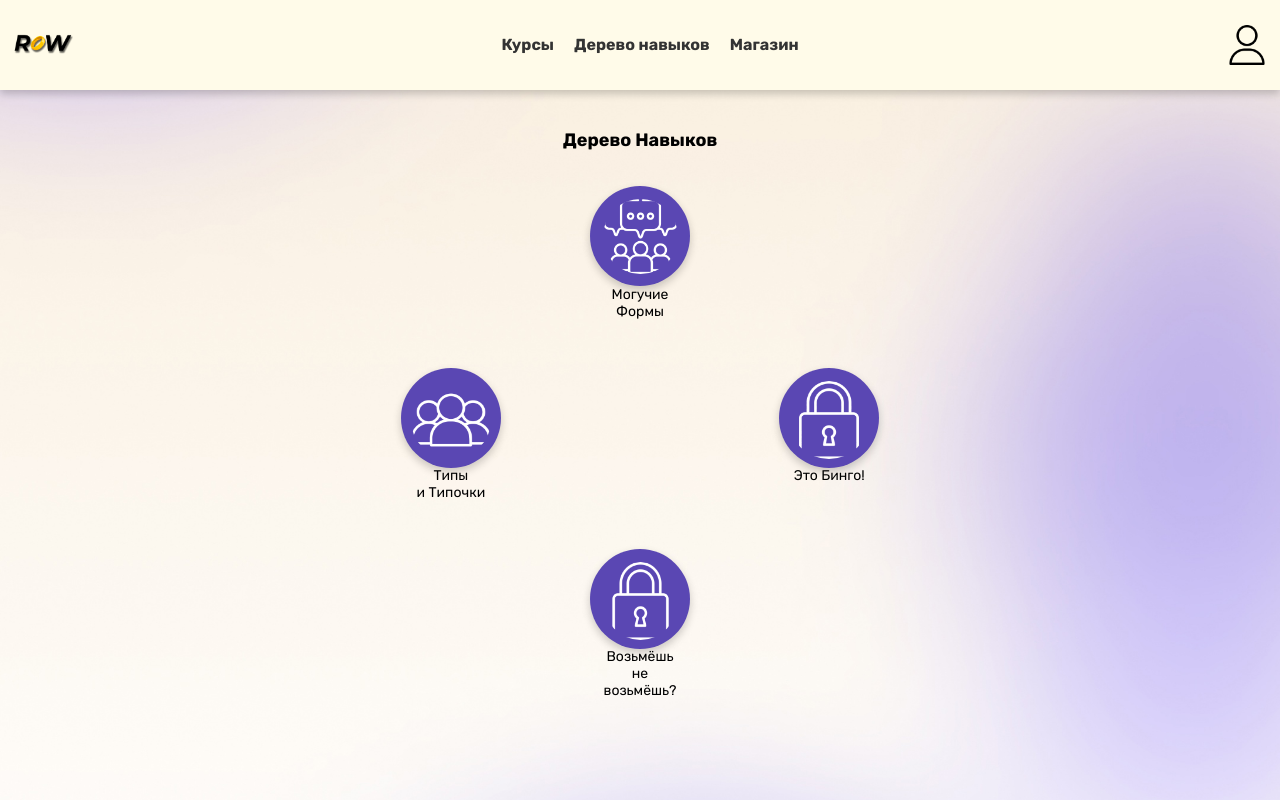
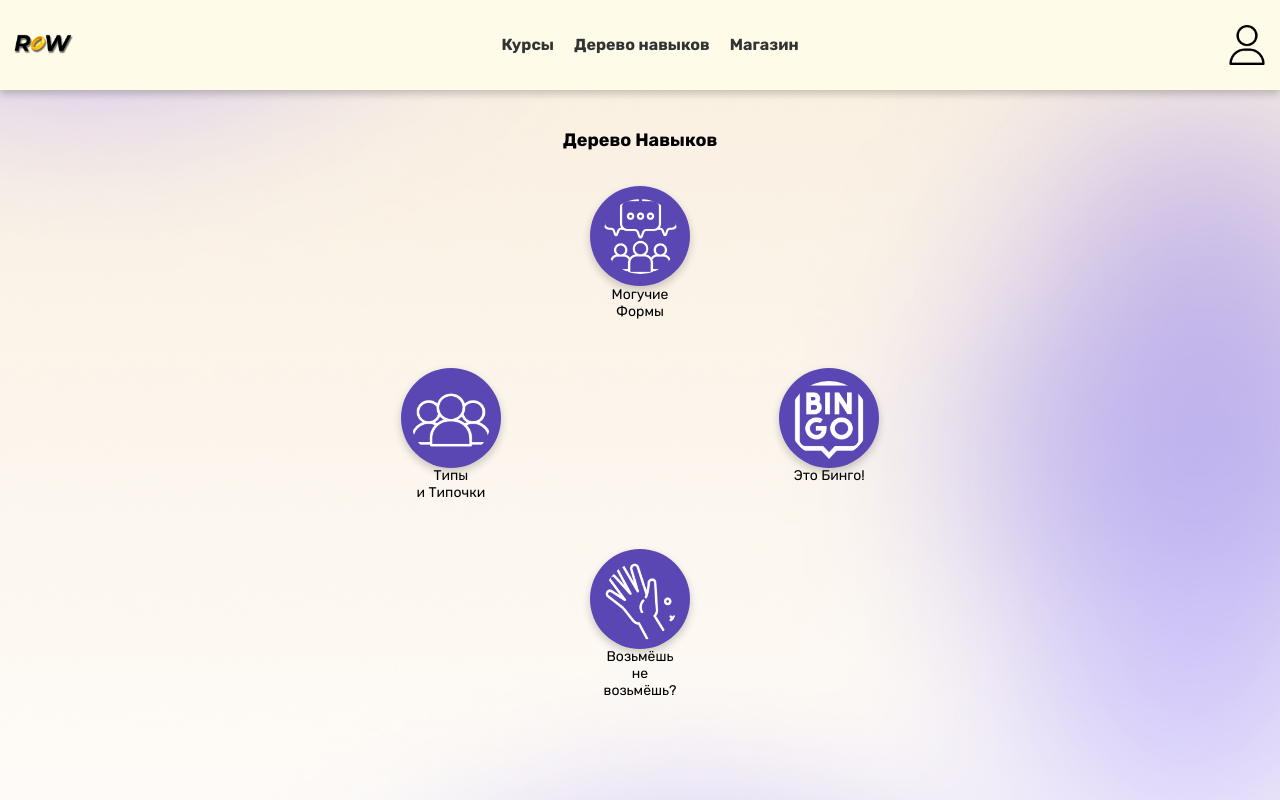
Before and after one commit to NikolyaTruLaLaLa/RingsOfWisdom, a React (Vite) app in the folder frontend/ringsOfWisdom/: page /skills in a window 1280 px wide. Built offline with nearby package versions, Linux system fonts and the light colour scheme; no server answers.

Commit message:
добавил иконку для страницы "возьмешь не возьмешь" и подключил их

```diff
--- a/frontend/ringsOfWisdom/src/pages/Skillstree.jsx
+++ b/frontend/ringsOfWisdom/src/pages/Skillstree.jsx
@@ -1,6 +1,8 @@
 import group from"./../assets/images/group.png";
 import people from"./../assets/images/people.png";
 import unlock from"./../assets/images/unlock.png";
+import bingo from"./../assets/images/bingo.png";
+import takeOrNo from"./../assets/images/takeOrNo.png";
 import './../assets/style/style_skills_tree.css';
 
 import { NavLink } from 'react-router-dom';
@@ -25,14 +27,14 @@ const Skillstree = () => {
             </NavLink>
 
             <NavLink to="/bingo" className="item">
-                <img src={unlock} alt="Бинго"/>
+                <img src={bingo} alt="Бинго"/>
                 <p>Это Бинго!</p>
             </NavLink>
 
         </div>
         <div className="container_last">
             <NavLink to="/takeOrNoTake" className="item">
-                <img src={unlock} alt="Возьмешь или не возьмешь?"/>
+                <img src={takeOrNo} alt="Возьмешь или не возьмешь?"/>
                 <p>Возьмëшь <br/>не возьмëшь?</p>
             </NavLink>
         </div>
```
Also changed, not shown: frontend/ringsOfWisdom/src/assets/images/takeOrNo.png (added).
